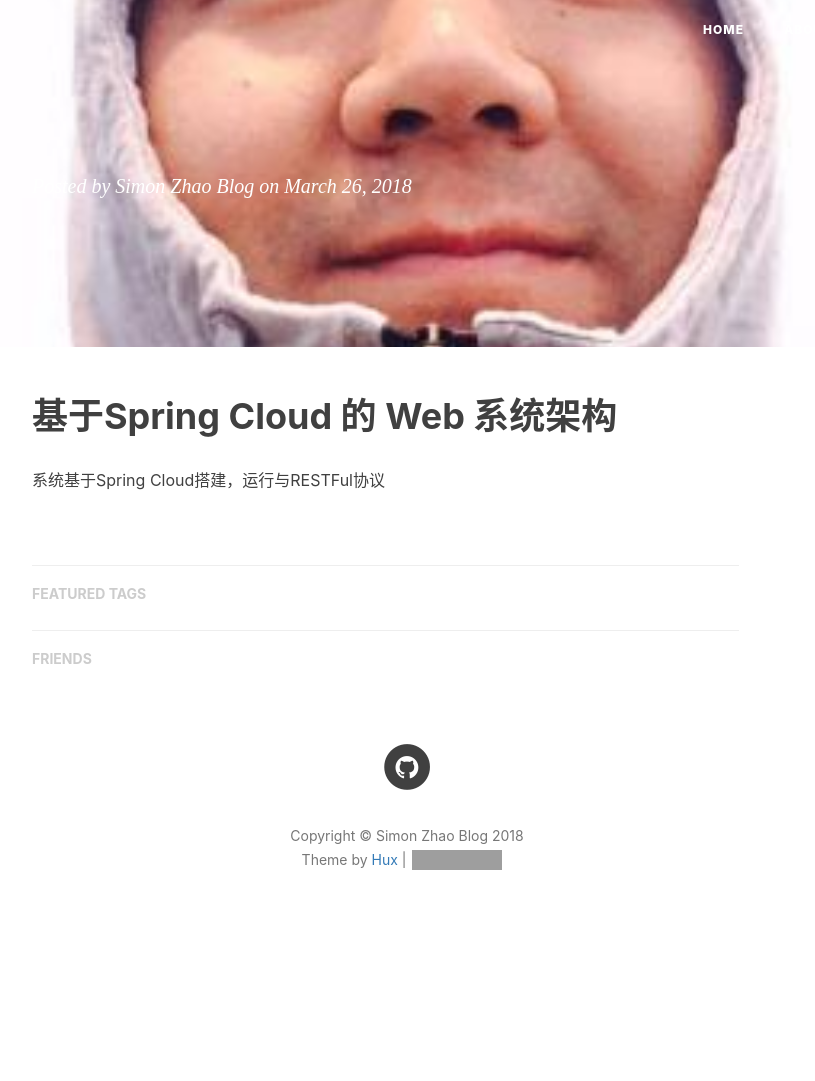
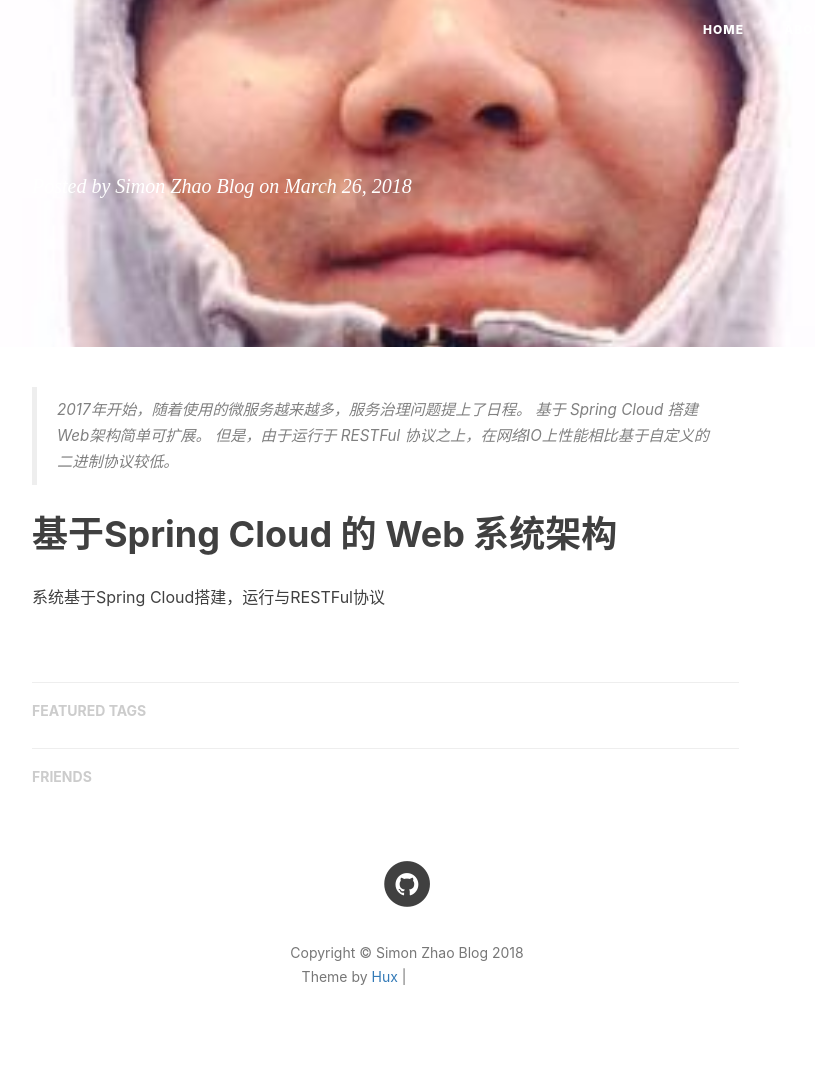
Before and after one commit to simonzhao/simonzhao.github.io, a Jekyll site: the page built from _posts/2018-03-26-JJWeb-structure.md, in a window 1280 px wide. Shown: the whole page, without its empty margins (233-1048 px from the left). Built offline with Jekyll 4.4.1, drawn with Linux system fonts in a browser that asks for light colours; nearby versions of some CDN libraries; our own code applies the rules of GitHub Pages for plain Markdown files; comment, search, counter and statistics services are not loaded; before the commit the page ends 964 px from its top, so only the background shows below that; grey boxes are pictures that could not be loaded.

Commit message:
增加项目背景

```diff
--- a/_posts/2018-03-26-JJWeb-structure.md
+++ b/_posts/2018-03-26-JJWeb-structure.md
@@ -10,6 +11,11 @@
     — Web架构
 ---
 
+> 2017年开始，随着使用的微服务越来越多，服务治理问题提上了日程。
+> 基于 Spring Cloud 搭建Web架构简单可扩展。
+> 但是，由于运行于 RESTFul 协议之上，在网络IO上性能相比基于自定义的二进制协议较低。
+
+
 # 基于Spring Cloud 的 Web 系统架构
 
 系统基于Spring Cloud搭建，运行与RESTFul协议
```
Also changed, not shown: other parts of _posts/2018-03-26-JJWeb-structure.md (+1 -0 lines), img/post-bg-see-u-ali.jpg (deleted), 1 other file.
